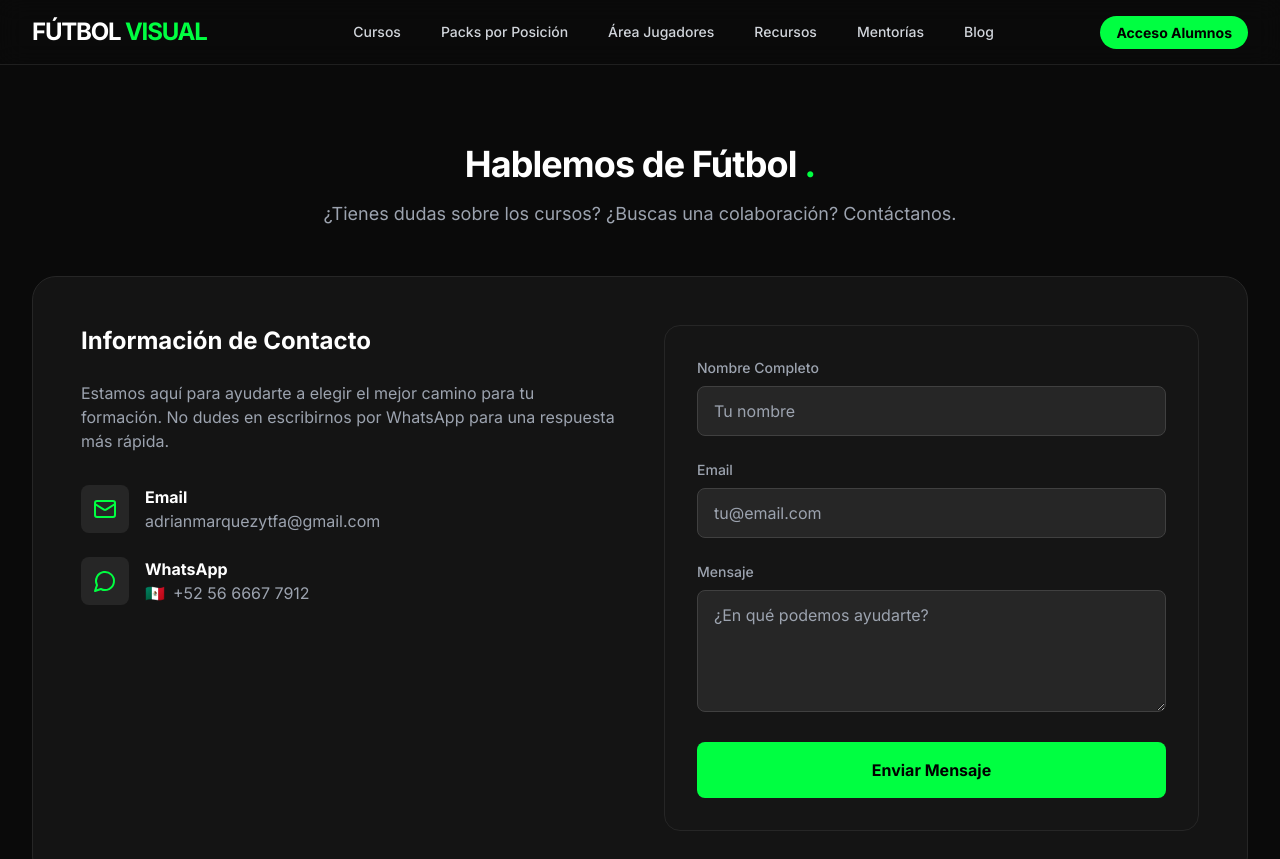
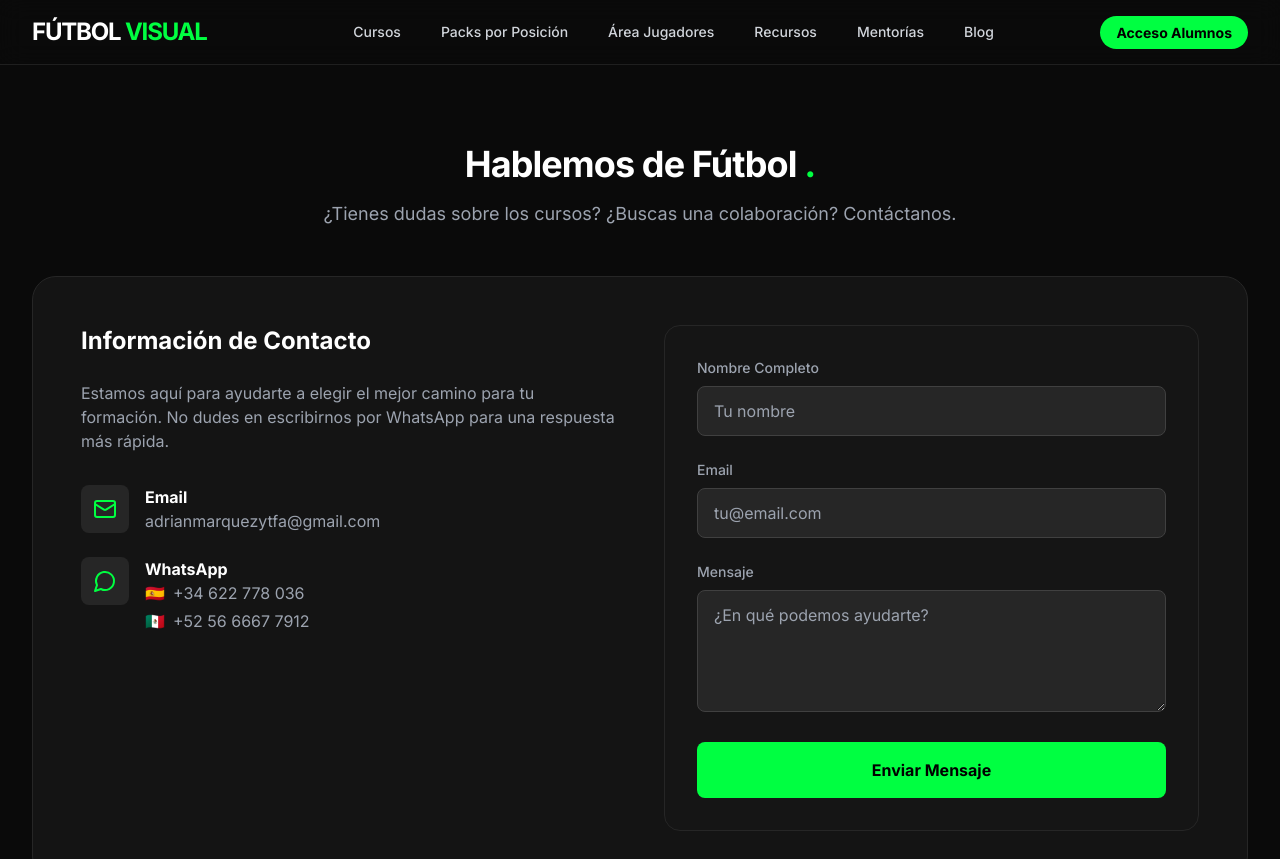
Before and after one commit to futbol-visual/futbol-visual, a Next.js app: page /contacto in a window 1280 px wide. Shown: the top 859 px of the page. Built offline with nearby package versions, Linux system fonts and the light colour scheme; no server answers.

Commit message:
Show Spanish WhatsApp number but link to Mexican number

```diff
--- a/src/app/contacto/page.tsx
+++ b/src/app/contacto/page.tsx
@@ -54,6 +54,9 @@ export default function ContactPage() {
                                 <div>
                                     <p className="text-white font-bold">WhatsApp</p>
                                     <div className="flex flex-col gap-1">
+                                        <a href="https://wa.me/525666677912" className="text-gray-400 hover:text-white transition-colors flex items-center gap-2">
+                                            <span>🇪🇸</span> +34 622 778 036
+                                        </a>
                                         <a href="https://wa.me/525666677912" className="text-gray-400 hover:text-white transition-colors flex items-center gap-2">
                                             <span>🇲🇽</span> +52 56 6667 7912
                                         </a>
```
